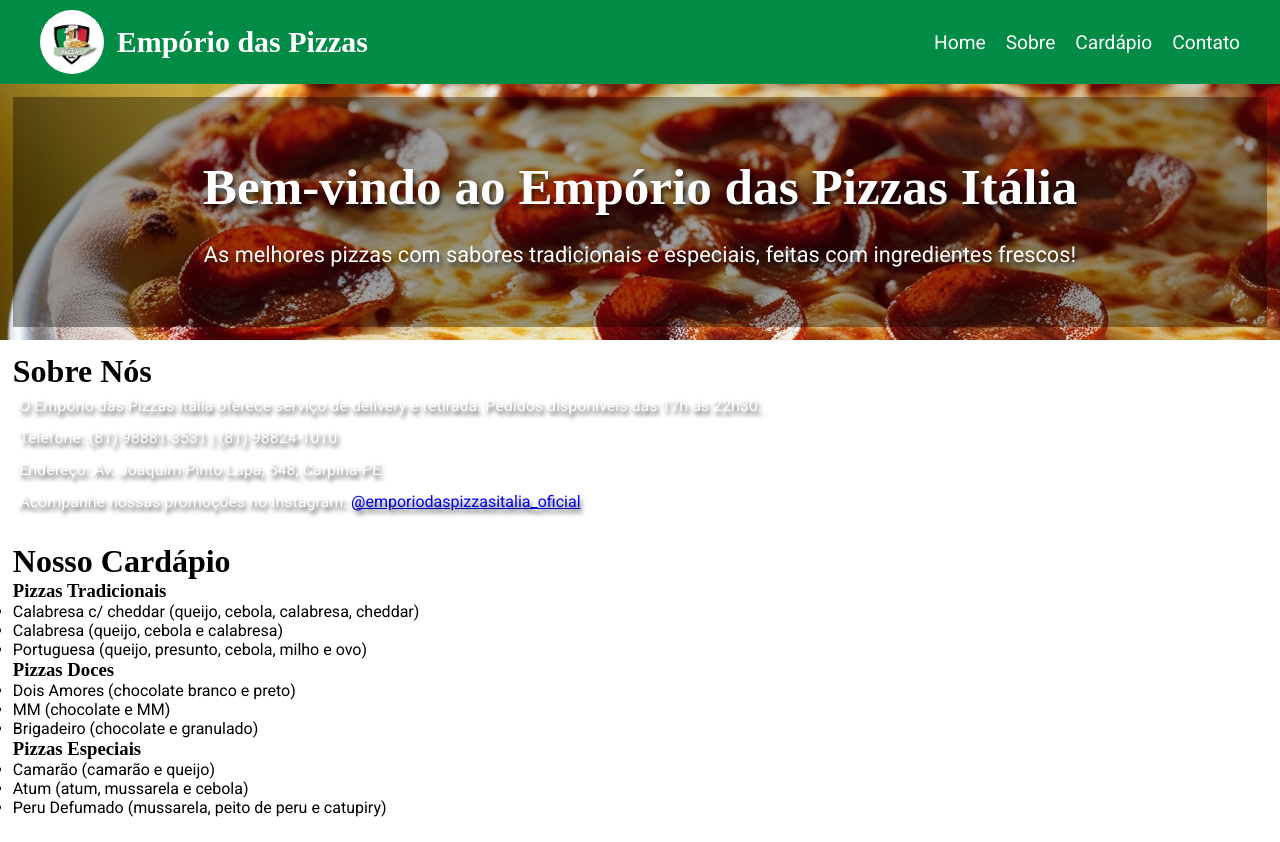
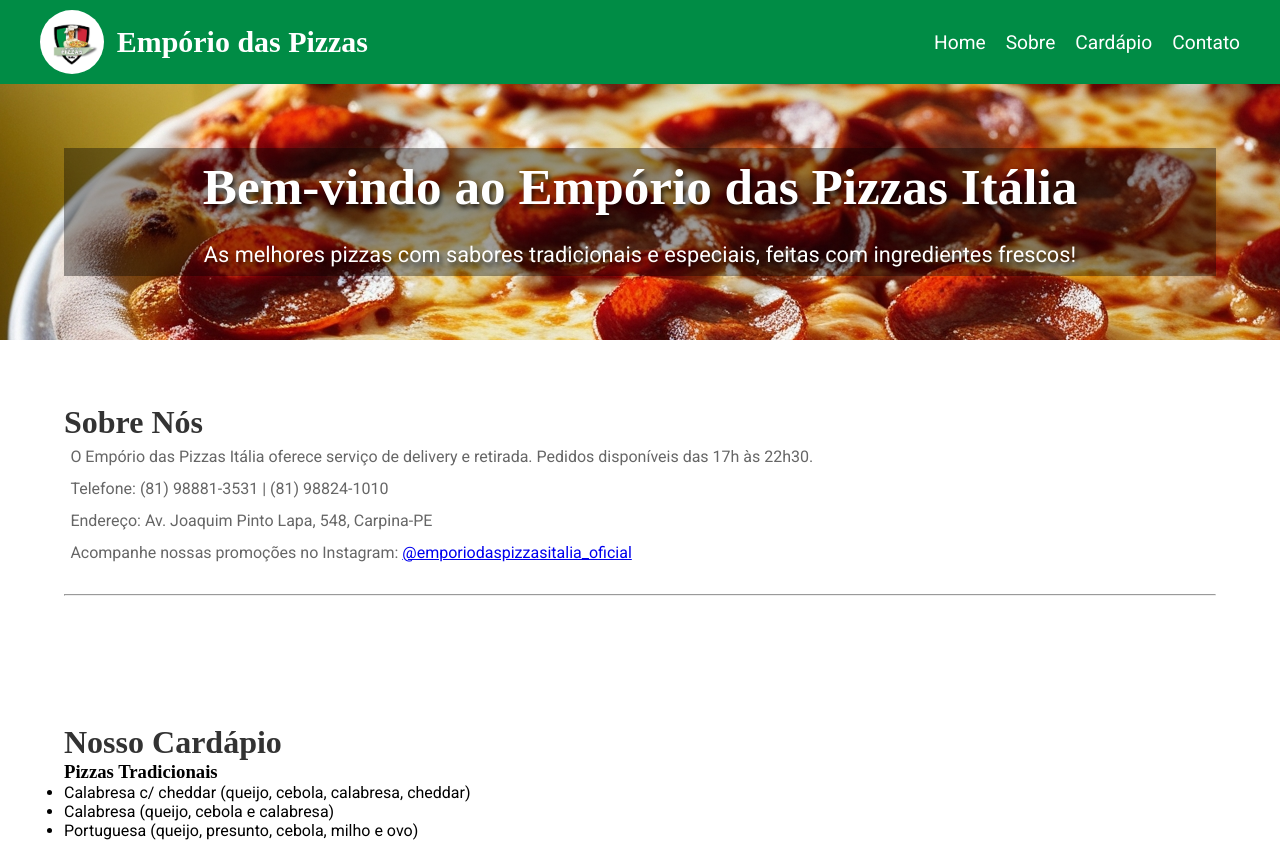
Before and after one commit to BMinority/REACT-Emporio-Pizzas, a React (Vite) app in the folder emporio-das-pizzas/: page / in a window 1280 px wide. Shown: the top 842 px of the page. Built offline with nearby package versions, Linux system fonts and the light colour scheme; a web font is replaced by a local one.

Commit message:
style padding sections

```diff
--- a/emporio-das-pizzas/src/App.css
+++ b/emporio-das-pizzas/src/App.css
@@ -39,8 +39,9 @@ body {
 
 body h2 {
   font-size: 2.5vw;
+  color: var(--cor-texto-primario);
 }
 
 body section {
-  padding: 1vw;
+  padding: 5vw;
 }
--- a/emporio-das-pizzas/src/components/Sobre.jsx
+++ b/emporio-das-pizzas/src/components/Sobre.jsx
@@ -12,6 +12,8 @@ function Sobre() {
             <p>
                 Acompanhe nossas promoções no Instagram: <a href="https://www.instagram.com/emporiodaspizzasitalia_oficial/">@emporiodaspizzasitalia_oficial</a>
             </p>
+
+            <hr />
         </section>
     )
 }
--- a/emporio-das-pizzas/src/css/Sobre.css
+++ b/emporio-das-pizzas/src/css/Sobre.css
@@ -1,5 +1,16 @@
 @import url('../App.css');
 
 .about-section {
+    display: flex;
+    flex-direction: column;
+    justify-content: center;
+}
 
+.about-section p {
+    color: var(--cor-texto-secundario);
+    text-shadow: none;
 }
+
+.about-section hr {
+    margin-top: 2vw;
+}
```
